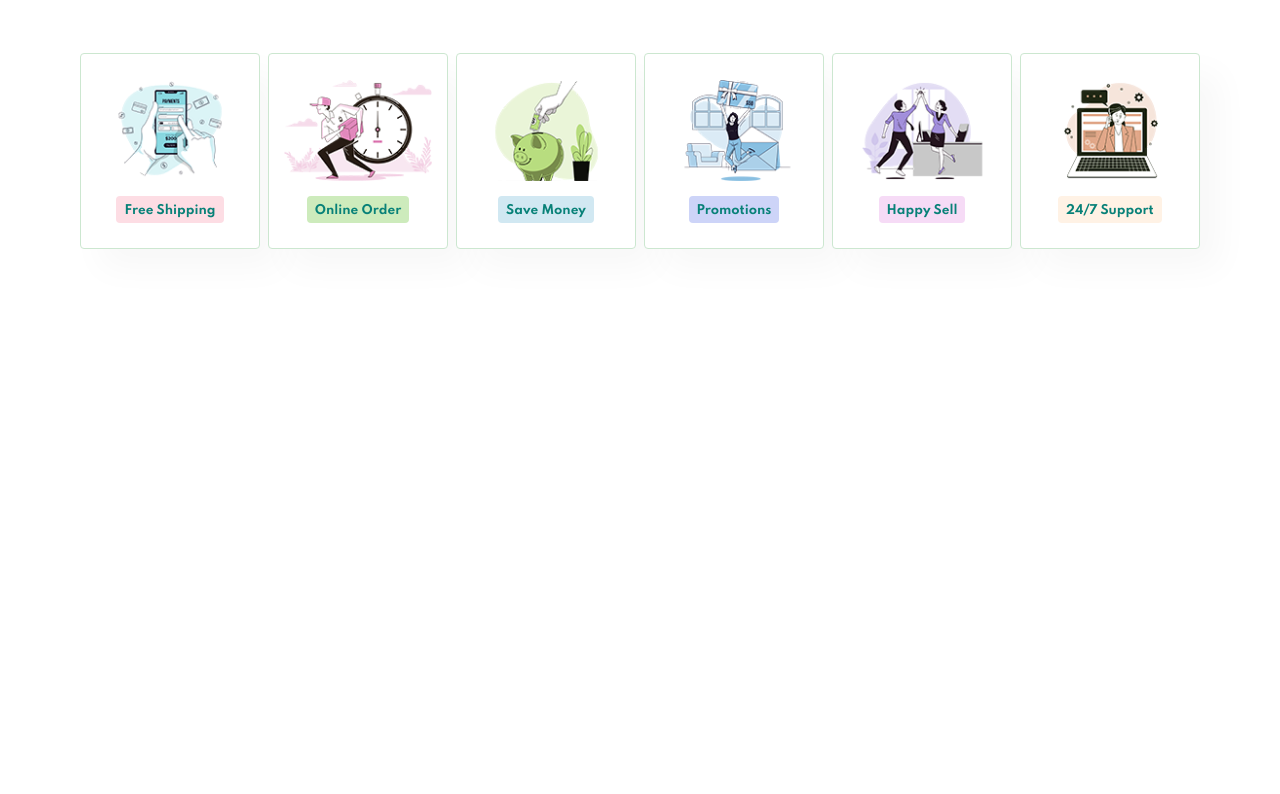
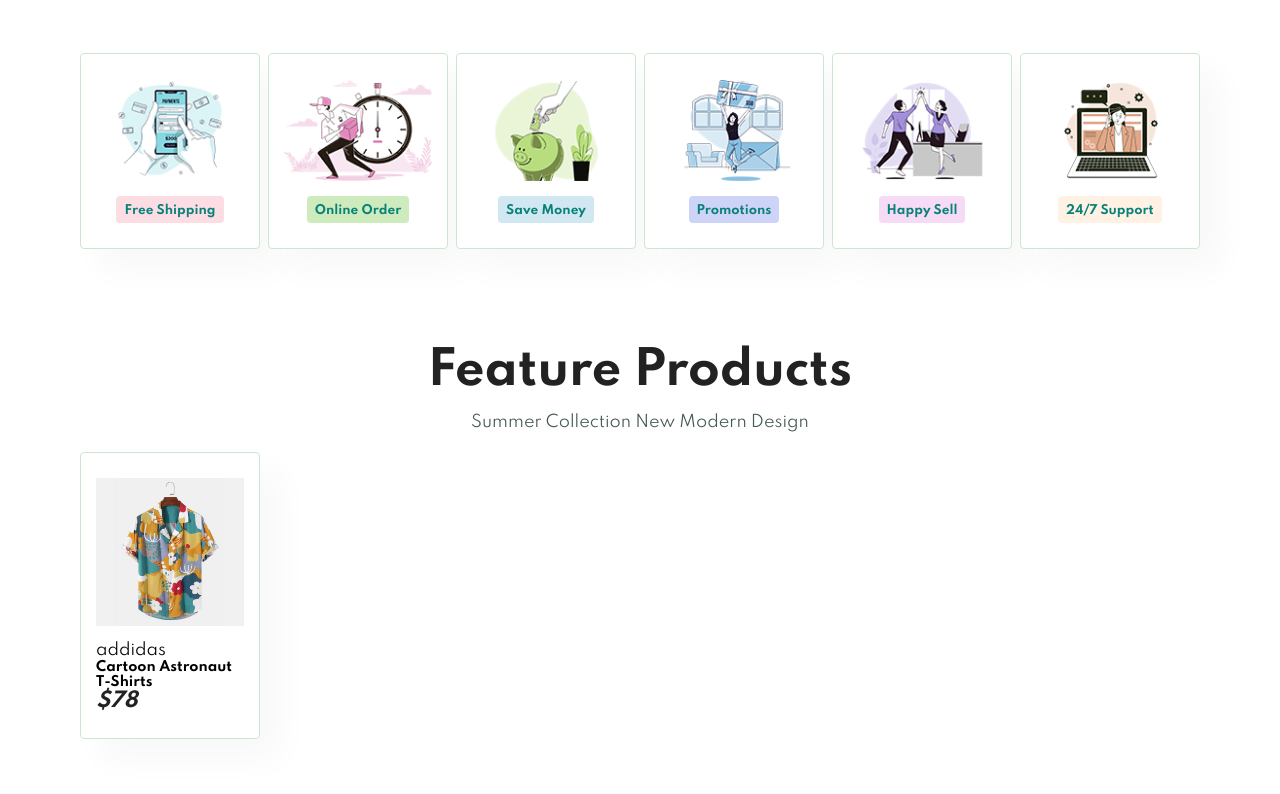
Before and after one commit to umairshahid-1/Ecommerce-Store, a plain HTML site: page index.html in a window 1280 px wide. Shown: the part 807-1601 px from the top of the page. Before the commit the page ends 1111 px from the top, so only its background shows below. Drawn offline with Linux system fonts and the light colour scheme.

Commit message:
Add Products

```diff
--- a/index.html
+++ b/index.html
@@ -64,6 +64,27 @@
         </div>
     </section>
 
+    <section id="product1" class="section-p1">
+        <h2>Feature Products</h2>
+        <p>Summer Collection New Modern Design</p>
+
+        <div class="proContainer">
+            <div class="product">
+                <img src="img/products/f1.jpg" alt="">
+                <div class="description">
+                    <span>addidas</span>
+                    <h5>Cartoon Astronaut T-Shirts</h5>
+                    <div class="star">
+                        <i class="fas fa-star"</i>
+                    </div>
+                    <h4>$78</h4>
+                </div>
+                <a href="#"> <i class="fal fa-cart"></i></a>
+            </div>
+        </div>
+
+    </section>
+
     <script src="script.js"></script>
 </body>
 </html>
--- a/style.css
+++ b/style.css
@@ -192,3 +192,23 @@ body {
 #feature .feBox:nth-child(6) h6{
   background-color: #fff2e5;
 }
+
+#product1{
+  text-align: center;
+}
+
+#product1 .proContainer .product{
+  width: 180px;
+  text-align: left;
+  padding: 25px 15px;
+  background: #fff;
+  box-shadow: 20px 20px 34px rgba(0, 0, 0, 0.03);
+  border: 1px solid #cce7d0;
+  border-radius: 4px;
+  margin: 15px 0;
+}
+
+#product1 .proContainer .product img{
+  width: 100%;
+  margin-bottom: 10px;
+}
```
